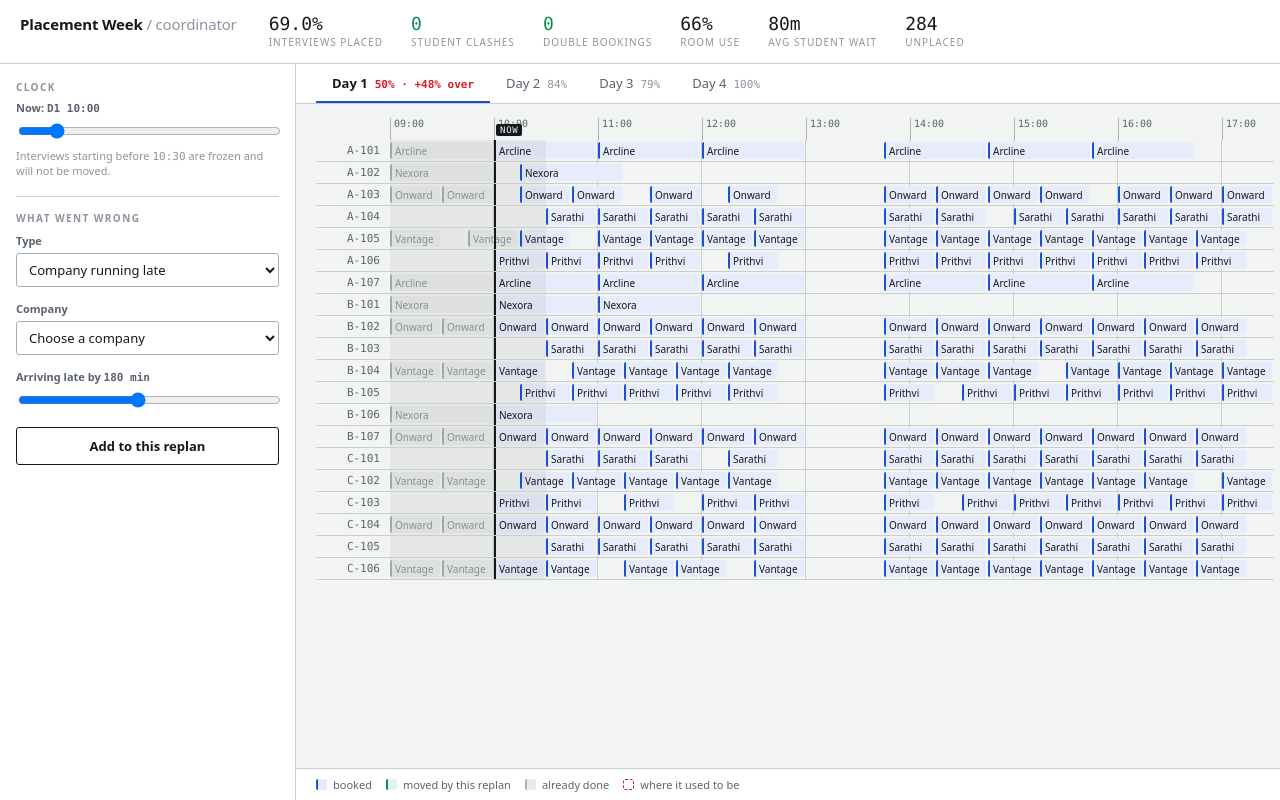
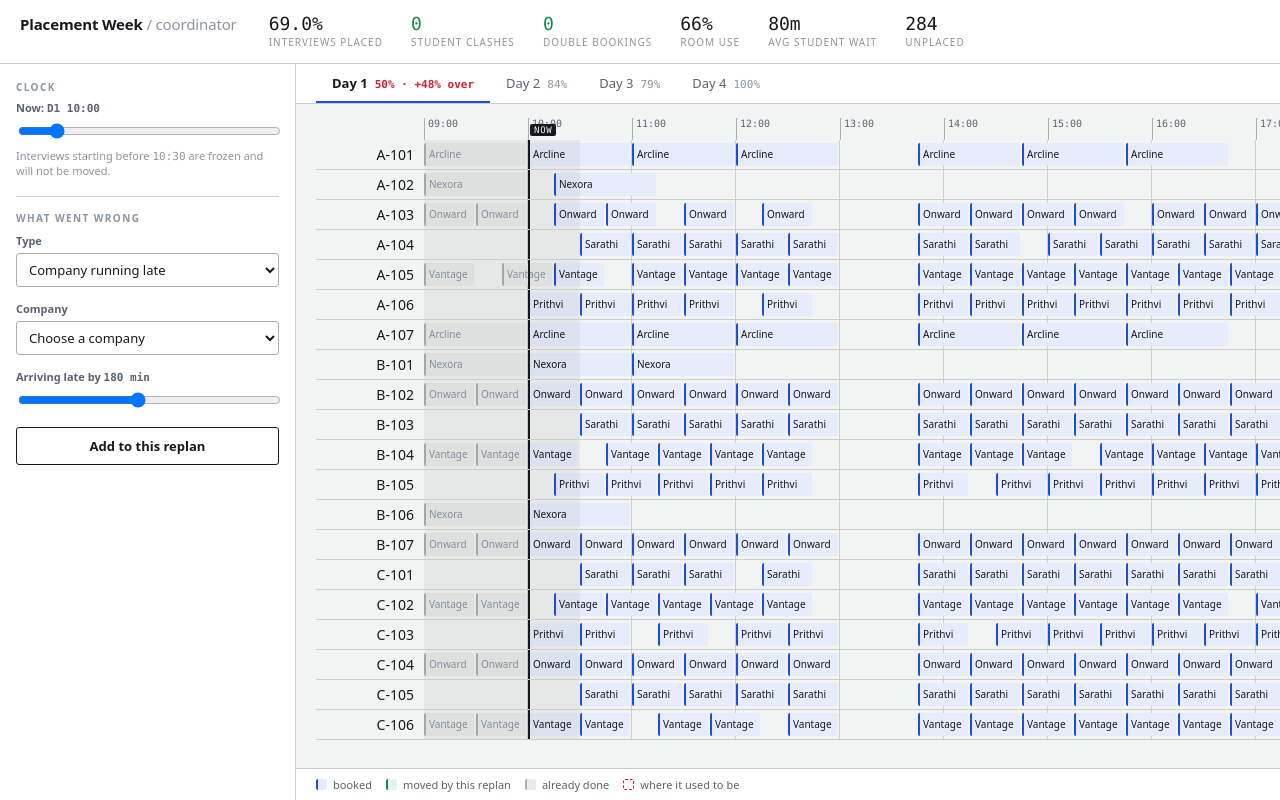
Before and after one commit to bsrsanketh7-ai/placement-week-scheduler, a Next.js app: page / in a window 1280 px wide. Built offline with nearby package versions, Linux system fonts and the light colour scheme.

Commit message:
Name the company once per row, show students on blocks, make the unplaced count explorable

```diff
--- a/app/globals.css
+++ b/app/globals.css
@@ -36,7 +36,7 @@
   --sans: ui-sans-serif, system-ui, -apple-system, "Segoe UI", Helvetica, sans-serif;
 
   --slot-w: 26px;
-  --row-h: 22px;
+  --row-h: 30px;
 }
 
 * { box-sizing: border-box; }
@@ -89,6 +89,23 @@
 .stat-value { font-family: var(--mono); font-size: 18px; line-height: 1; font-variant-numeric: tabular-nums; }
 .stat-label { font-size: 10px; letter-spacing: 0.1em; text-transform: uppercase; color: var(--ink-faint); }
 .stat.bad .stat-value { color: var(--red); }
+
+/* The unplaced count is the one number a coordinator must be able to open.
+   Making it a button says so before anyone reads a tooltip. */
+.statbtn {
+  appearance: none;
+  border: 1px solid var(--rule);
+  background: var(--panel);
+  border-radius: 4px;
+  padding: 5px 10px;
+  margin: -5px 0;
+  cursor: pointer;
+  text-align: left;
+  font: inherit;
+}
+.statbtn:hover { background: var(--panel-sunk); border-color: var(--rule-strong); }
+.statbtn.open { border-color: var(--blue); background: var(--blue-wash); }
+.statbtn .stat-label { color: var(--blue); }
 .stat.good .stat-value { color: var(--green); }
 
 .main { display: flex; flex: 1; min-height: 0; align-items: stretch; }
@@ -133,7 +150,7 @@
 
 .timeline {
   display: grid;
-  grid-template-columns: 74px 1fr;
+  grid-template-columns: 108px 1fr;
   gap: 0;
   min-width: max-content;
 }
@@ -149,18 +166,36 @@
 }
 .ruler-cell.hour { border-left-color: var(--rule-strong); color: var(--ink-soft); }
 
+/* Two lines: the room code, and the company holding it that day. Naming the
+   company once here is what lets every block in the row carry a student name
+   instead of repeating the same word fourteen times. */
 .roomlabel {
   height: var(--row-h);
   display: flex;
-  align-items: center;
-  justify-content: flex-end;
+  flex-direction: column;
+  align-items: flex-end;
+  justify-content: center;
+  gap: 1px;
   padding-right: 10px;
+  border-bottom: 1px solid var(--rule);
+  overflow: hidden;
+}
+.rl-room {
   font-family: var(--mono);
   font-size: 11px;
-  color: var(--ink-soft);
-  border-bottom: 1px solid var(--rule);
+  line-height: 1.1;
+  color: var(--ink);
 }
-.roomlabel.retired { color: var(--red); text-decoration: line-through; }
+.rl-company {
+  font-size: 9px;
+  line-height: 1.1;
+  color: var(--ink-faint);
+  max-width: 100%;
+  overflow: hidden;
+  text-overflow: ellipsis;
+  white-space: nowrap;
+}
+.roomlabel.retired .rl-room { color: var(--red); text-decoration: line-through; }
 
 .track {
   position: relative;
@@ -179,16 +214,17 @@
 
 .block {
   position: absolute;
-  top: 2px;
-  bottom: 2px;
+  top: 3px;
+  bottom: 3px;
   border-radius: 2px;
   background: var(--blue-wash);
   border-left: 2px solid var(--blue);
   font-size: 10px;
   line-height: 1;
-  padding: 4px 3px 0;
+  padding: 6px 3px 0;
   overflow: hidden;
   white-space: nowrap;
+  text-overflow: ellipsis;
   color: var(--ink);
   cursor: default;
 }
@@ -202,8 +238,8 @@
    behind "how much reshuffling is acceptable". */
 .ghost {
   position: absolute;
-  top: 2px;
-  bottom: 2px;
+  top: 3px;
+  bottom: 3px;
   border: 1px dashed var(--red);
   border-radius: 2px;
   background: repeating-linear-gradient(
@@ -226,6 +262,8 @@
   z-index: 3;
   pointer-events: none;
 }
+/* Only the topmost row carries the label. Repeating it on every room turns a
+   time marker into a wall of badges that covers the room codes. */
 .nowline.labelled::before {
   content: "NOW";
   position: absolute;
```
Also changed, not shown: scripts/interaction-check.ts (+20 -1 lines).
